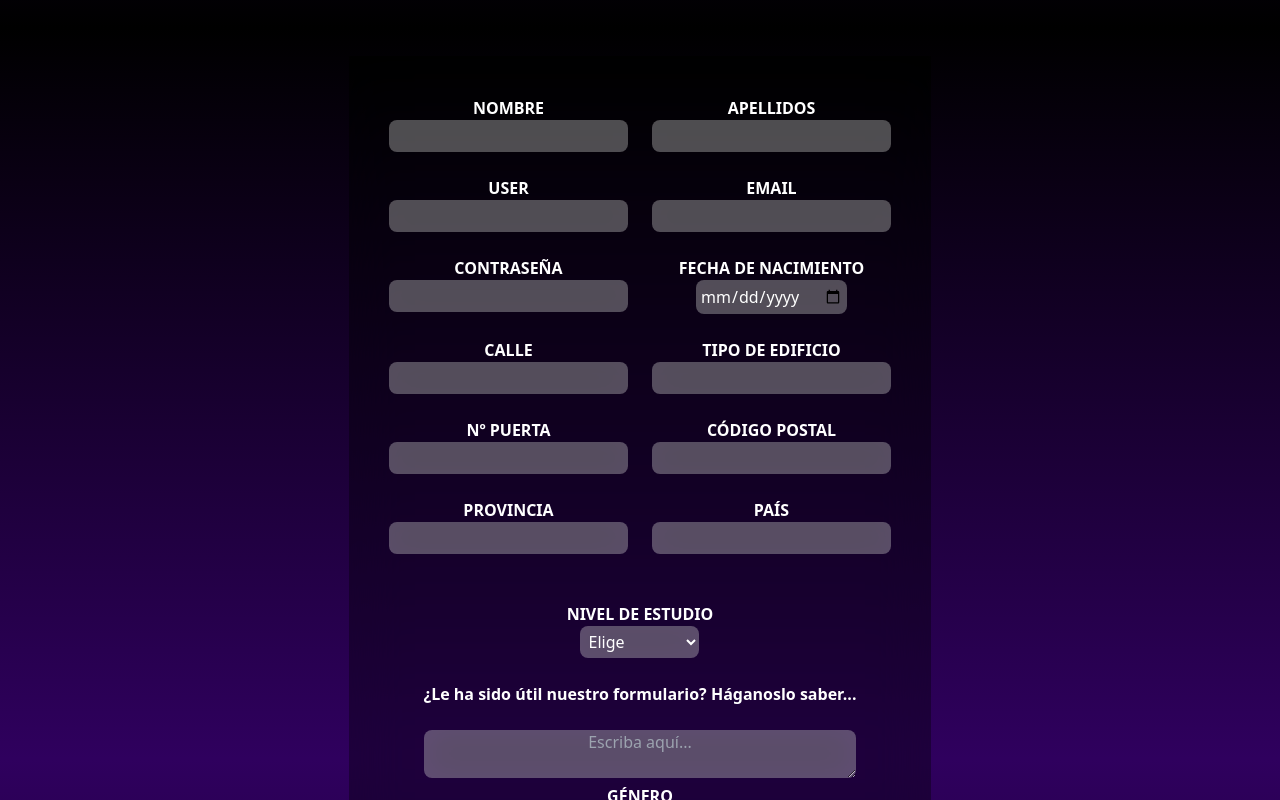
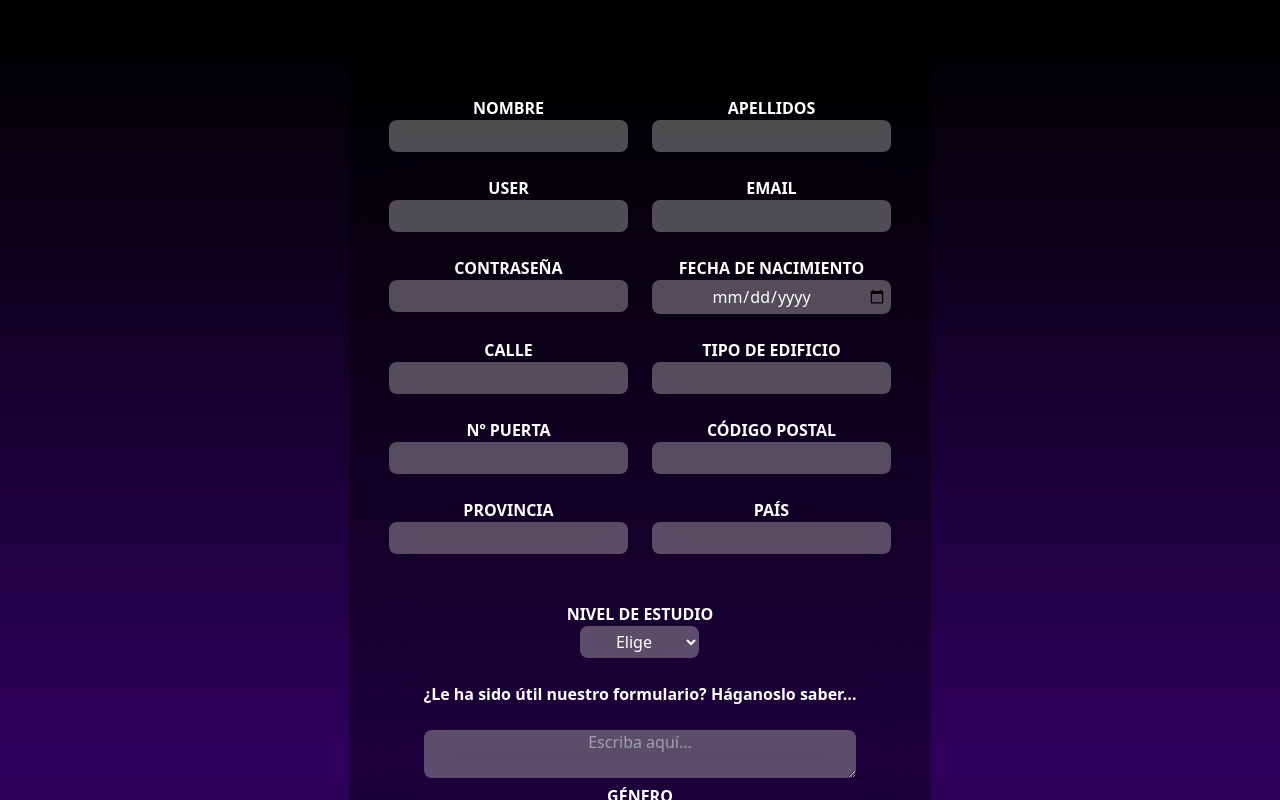
Before and after one commit to MedhoMs/Formulario-Vue, a Vue app: page / in a window 1280 px wide. Shown: the top 800 px of the page. Built offline with nearby package versions, Linux system fonts and the light colour scheme.

Commit message:
Cambios visuales inputs

```diff
--- a/src/components/HelloWorld.vue
+++ b/src/components/HelloWorld.vue
@@ -105,7 +105,7 @@ const buildingType = [
 
         <label for="birthday">
           <div class="font-bold">FECHA DE NACIMIENTO</div>
-          <FormInput v-model="form.birthday" type="date" id="name"></FormInput>
+          <FormInput v-model="form.birthday" type="date" id="name" class="w-full text-center"></FormInput>
         </label>
       </div>
 
@@ -147,7 +147,7 @@ const buildingType = [
       <div>
         <label for="study-level">
           <div class="font-bold">NIVEL DE ESTUDIO</div>
-          <FormSelect v-model="form.studyLevel" id="study-level" :options="studyLevel"/>
+          <FormSelect v-model="form.studyLevel" id="study-level" class="text-center" :options="studyLevel"/>
         </label>
       </div>
 
```
